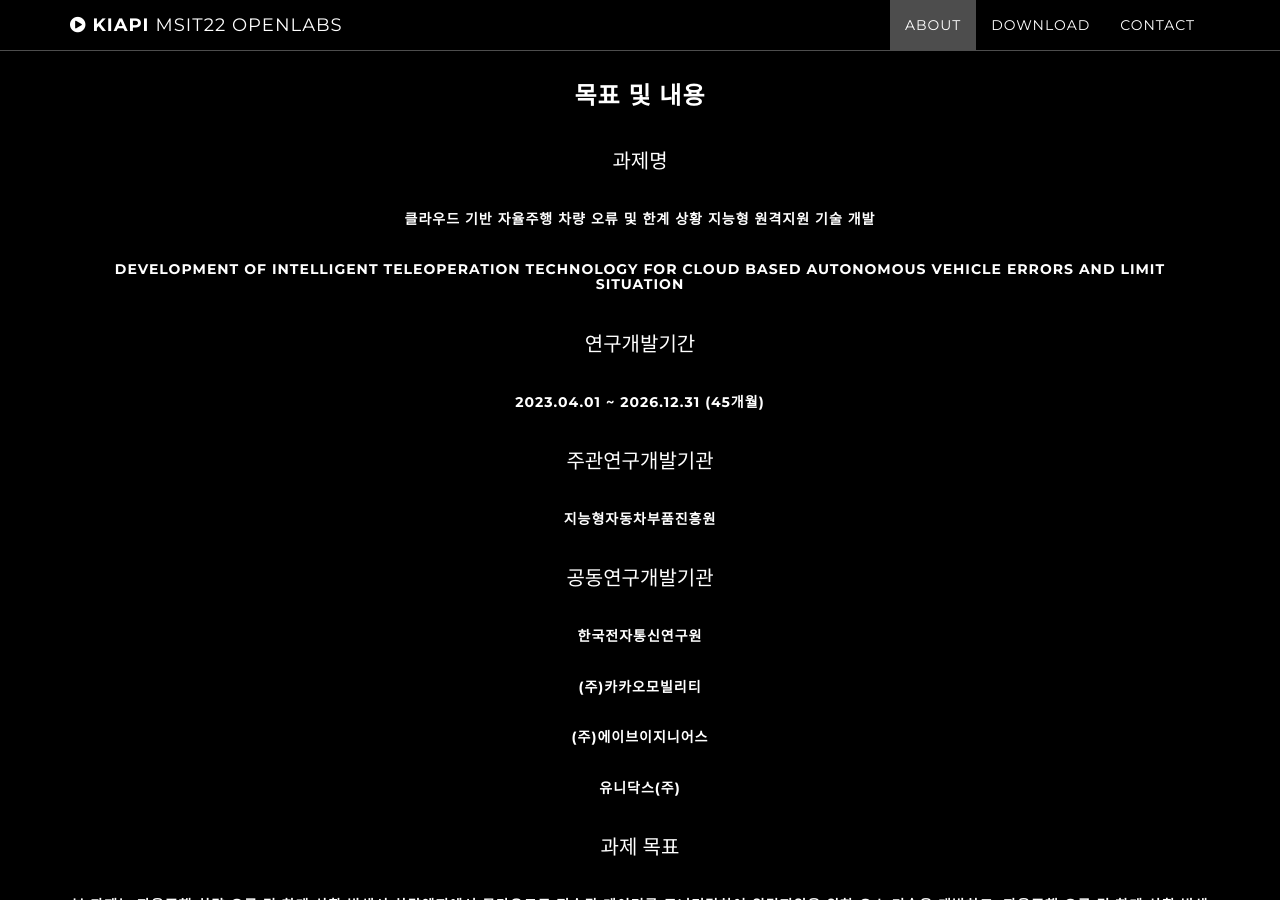
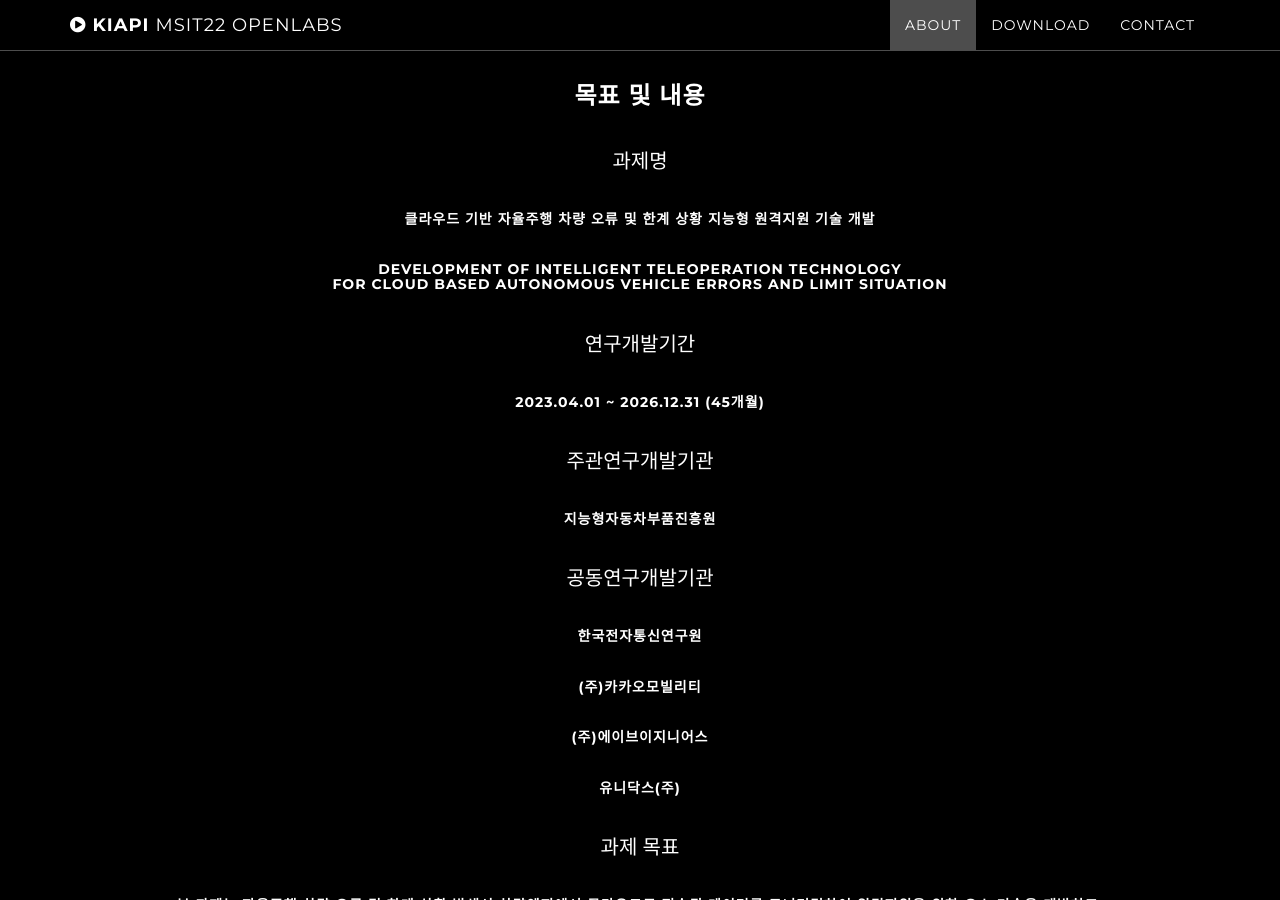
Before and after one commit to knowJang/kiapi-msit-22.github.io, a Jekyll site: the page built from index.html, in a window 1280 px wide and 900 px high, scrolled down 3234 px. Built offline with Jekyll 4.4.1, drawn with Linux system fonts in a browser that asks for light colours; some of the changed text lies outside the part shown.

Commit message:
Update about.html

```diff
--- a/_includes/about.html
+++ b/_includes/about.html
@@ -18,7 +18,7 @@
               <h3>목표 및 내용</h3>
               <p>과제명</p>
               <h5>클라우드 기반 자율주행 차량 오류 및 한계 상황 지능형 원격지원 기술 개발</h5>
-              <h5>Development of Intelligent Teleoperation Technology for Cloud based Autonomous Vehicle Errors and Limit Situation</h5>
+              <h5>Development of Intelligent Teleoperation Technology<br>for Cloud based Autonomous Vehicle Errors and Limit Situation</h5>
               <p>연구개발기간</p>
               <h5>2023.04.01 ~ 2026.12.31 (45개월)</h5>
               <p>주관연구개발기관</p>
@@ -29,7 +29,7 @@
               <h5>(주)에이브이지니어스</h5>
               <h5>유니닥스(주)</h5>
               <p>과제 목표</p>
-              <h5>본 과제는 자율주행 차량 오류 및 한계 상황 발생시 차량엣지에서 클라우드로 전송된 데이터를 모니터링하여 원격지원을 위한 요소 기술을 개발하고, 자율주행 오류 및 한계 상황 발생시 대응 단계별 원격지원의 기술 검증을 목적으로 함</h5>
+              <h5>본 과제는 자율주행 차량 오류 및 한계 상황 발생시 차량엣지에서 클라우드로 전송된 데이터를 모니터링하여 원격지원을 위한 요소 기술을 개발하고,<br>자율주행 오류 및 한계 상황 발생시 대응 단계별 원격지원의 기술 검증을 목적으로 함</h5>
               <p> <img src="img/about/project.png" width="750" height="440" class="center responsive-image"> </p><br><br>
               <p>구축 목적</p>
               <h5>이러한 과제 목표에 따라 본 과제로 부터 산출되는 소프트웨어(SW)와 데이터베이스(Database) 공개를 목적으로 함</h5>
```
